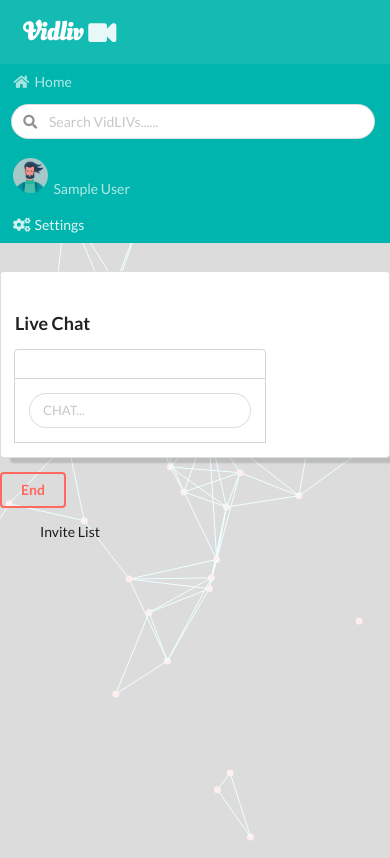
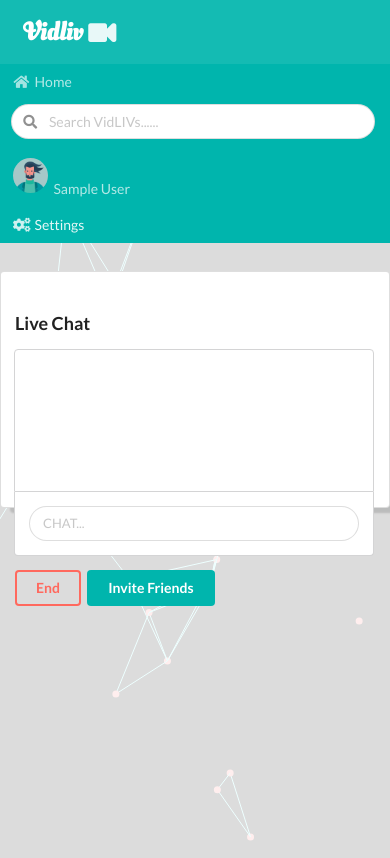
Before and after one commit to IOEWRC/vidliv, a Django app: page /home/multibroadcast/ in a window 390 px wide. Run offline with Django 3.2, Linux system fonts and the light colour scheme; the visitor is signed in with stand-in values (Sample User, id 1); data comes from the database, SQL or seed files in the repository; some libraries are stand-ins or nearby versions.

Commit message:
chat ui made responsive,sidebar created for friends list

```diff
--- a/home/templates/home/multi_broadcaster.html
+++ b/home/templates/home/multi_broadcaster.html
@@ -212,11 +212,15 @@
                 document.getElementById('cmnt').innerHTML +=  '<a class="ui image avatar"><img src="'+ message.data.image + '" ></a>'+
                 '<div class="content"><a class="' + 'author">' + message.data.sender+ '</a><div id=' + '"text_content" class="text"><p class=" ui label">' + message.data.text + '</p></div></div>';
             }
-
-
         }
-
-        //$('video').wrapall("<div class='ui six wide column segment'></div>")
+        window.setInterval(function() {
+            var elem = document.getElementById('chat-box');
+            elem.scrollTop = elem.scrollHeight;
+          }, 1000);
+         $('.ui.toggle.button').click(function(){
+            $('.ui.sidebar').sidebar('toggle');
+         });
+;
     </script>
 
 {% endblock %}
@@ -231,8 +235,8 @@
         overflow-x: auto;
         overflow-y: auto;
         position:   relative;
-        height:     70%;
-        width:   70%;
+        height:     80%;
+        width:   100%;
         bottom: 0;
     }
 
@@ -241,22 +245,19 @@
     }
 
     #enterEvent{
-        width:   70%;
+        width:   100%;
     }
 
 </style>
 {% endblock %}
 
 {% block content %}
-    <div class="ui centered alignment segment stackable grid container">
+    <div style="height: auto"class="ui centered alignment segment stackable grid container">
         <div id="videos-container" class="ui twelve wide column">
-
         </div>
         <div class="ui four wide column">
-                <div class="column">
                 <div class="ui header">Live Chat</div>
-
-                        <div class="ui top attached scrolling segment" id="chat-box">
+                <div class="ui top attached segment" id="chat-box">
                     <div id="chat-content">
                         <div class="ui comments">
                             <div class="comment" id ="cmnt" >
@@ -265,26 +266,27 @@
                         </div>
                     </div>
                 </div>
-
-                        <div class="ui attached segment" id="enterEvent">
+        <div class="ui bottom attached segment" id="enterEvent">
             <div class="ui small fluid search input">
                 <input id="texts" placeholder="CHAT..." type="text">
             </div>
         </div>
+        <button class="ui inverted red button" id="multiBroadcastEndButton">End</button>
+        <button class="ui teal toggle button">Invite Friends</button>
         </div>
+    </div>
+        <div class="ui sidebar vertical menu">
 
+
+            {% if broadcaster %}
+            <ul><h class="ui header">Friends list</h>
+                {% for user in users_list %}
+                    <p><button class="ui teal vertical button" id="inviteToRoom" onclick="return inviteToRoom('{{ user.username }}')">{{ user.username }}</button></p>
+                {% endfor %}
+            </ul>
+            {% endif %}
          </div>
 
 
-    </div>
-    <button class="ui inverted red button" id="multiBroadcastEndButton">End</button>
-    {% if broadcaster %}
-    <ul>
-        <p>Invite List</p>
-        {% for user in users_list %}
-            <li><button class="ui teal button" id="inviteToRoom" onclick="return inviteToRoom('{{ user.username }}')">{{ user.username }}</button></li>
-        {% endfor %}
-    </ul>
-    {% endif %}
     {% include 'home/base.html' %}
 {% endblock %}
```
Lines whose indentation alone changed are shown as unchanged.
